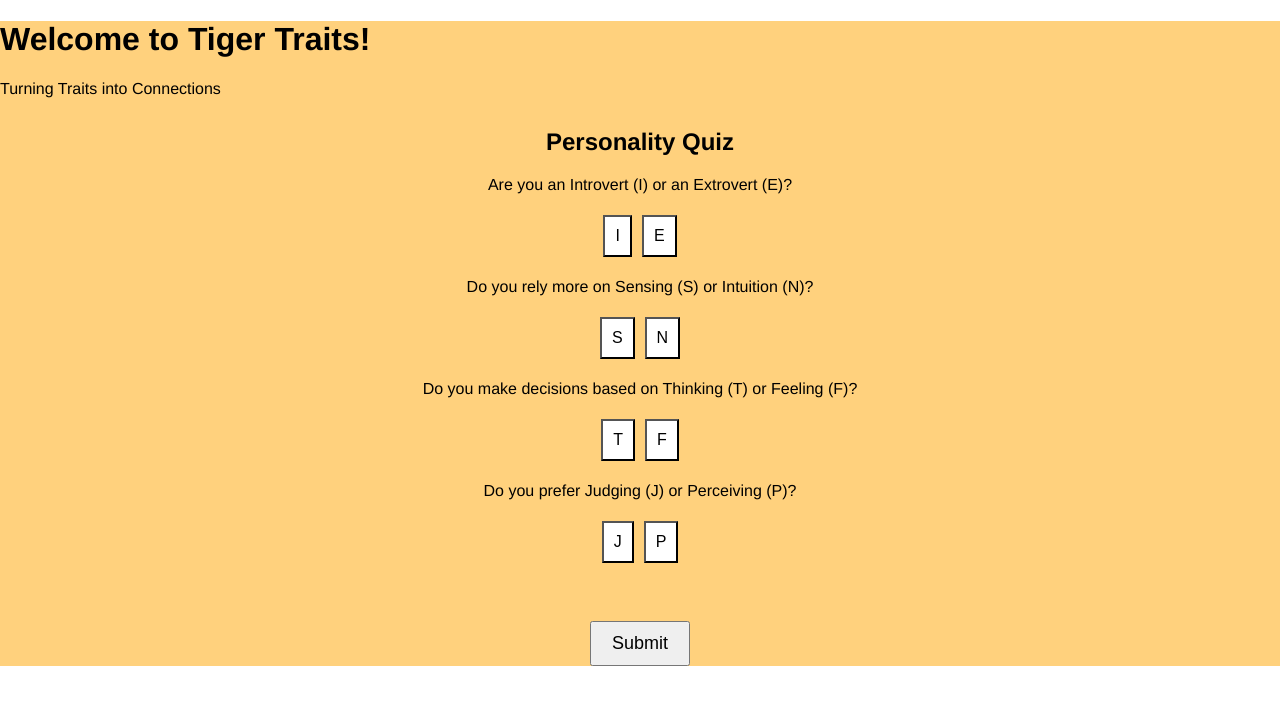
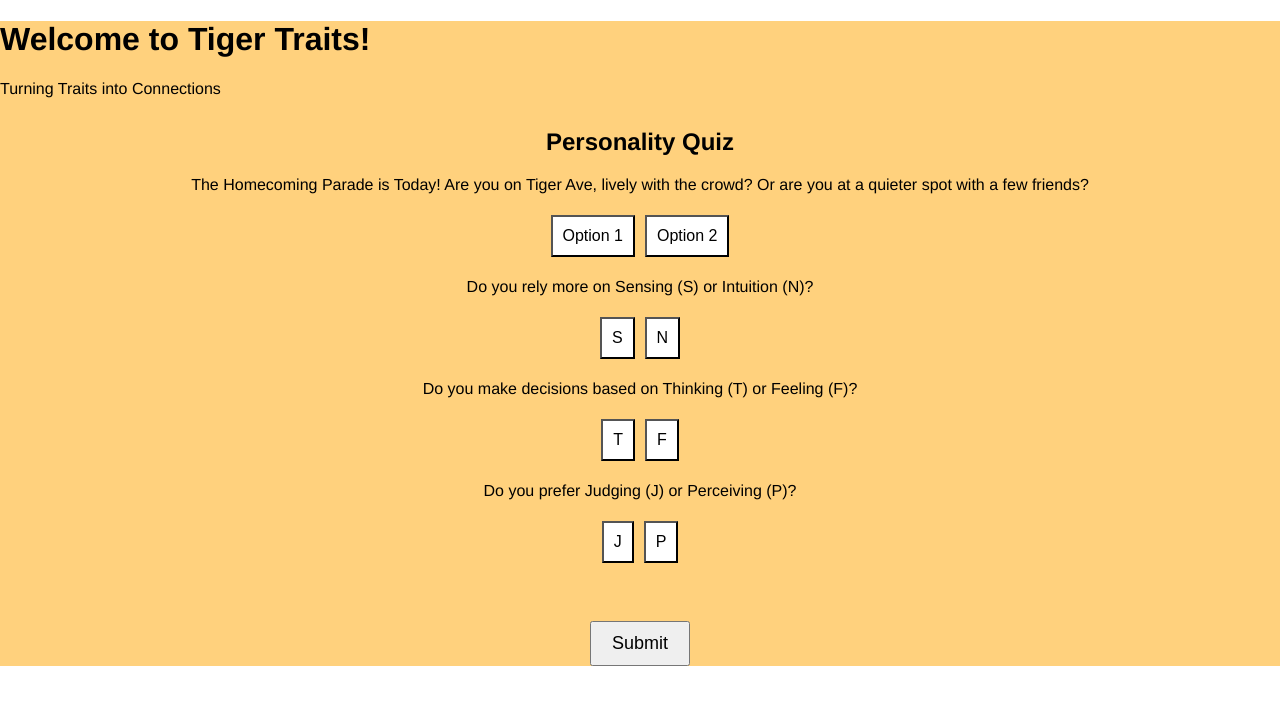
Before and after one commit to jjenguyen/TigerTraits, a React (Create React App) app in the folder frontend/: page / in a window 1280 px wide. Both pictures are taken after a click on the button "Start Quiz". Shown: the top 704 px of the page. Built offline with nearby package versions, Linux system fonts and the light colour scheme.

Commit message:
Troubleshooting local docker edits

```diff
--- a/frontend/src/components/Quiz.js
+++ b/frontend/src/components/Quiz.js
@@ -4,7 +4,7 @@ function Quiz({ onSubmit }) {
     const [answers, setAnswers] = useState({ ie: "", sn: "", tf: "", jp: "" });
 
     const questions = [
-        { key: "ie", text: "Are you an Introvert (I) or an Extrovert (E)?", options: ["I", "E"] },
+        { key: "ie", text: "The Homecoming Parade is Today! Are you on Tiger Ave, lively with the crowd? Or are you at a quieter spot with a few friends?", options: ["Option 1", "Option 2"] },
         { key: "sn", text: "Do you rely more on Sensing (S) or Intuition (N)?", options: ["S", "N"] },
         { key: "tf", text: "Do you make decisions based on Thinking (T) or Feeling (F)?", options: ["T", "F"] },
         { key: "jp", text: "Do you prefer Judging (J) or Perceiving (P)?", options: ["J", "P"] }
@@ -38,7 +38,7 @@ function Quiz({ onSubmit }) {
                                 margin: "5px",
                                 padding: "10px",
                                 fontSize: "16px",
-                                backgroundColor: answers[q.key] === option ? "lightblue" : "white"
+                                backgroundColor: answers[q.key] === option ? "grey" : "white"
                             }}
                         >
                             {option}
```
